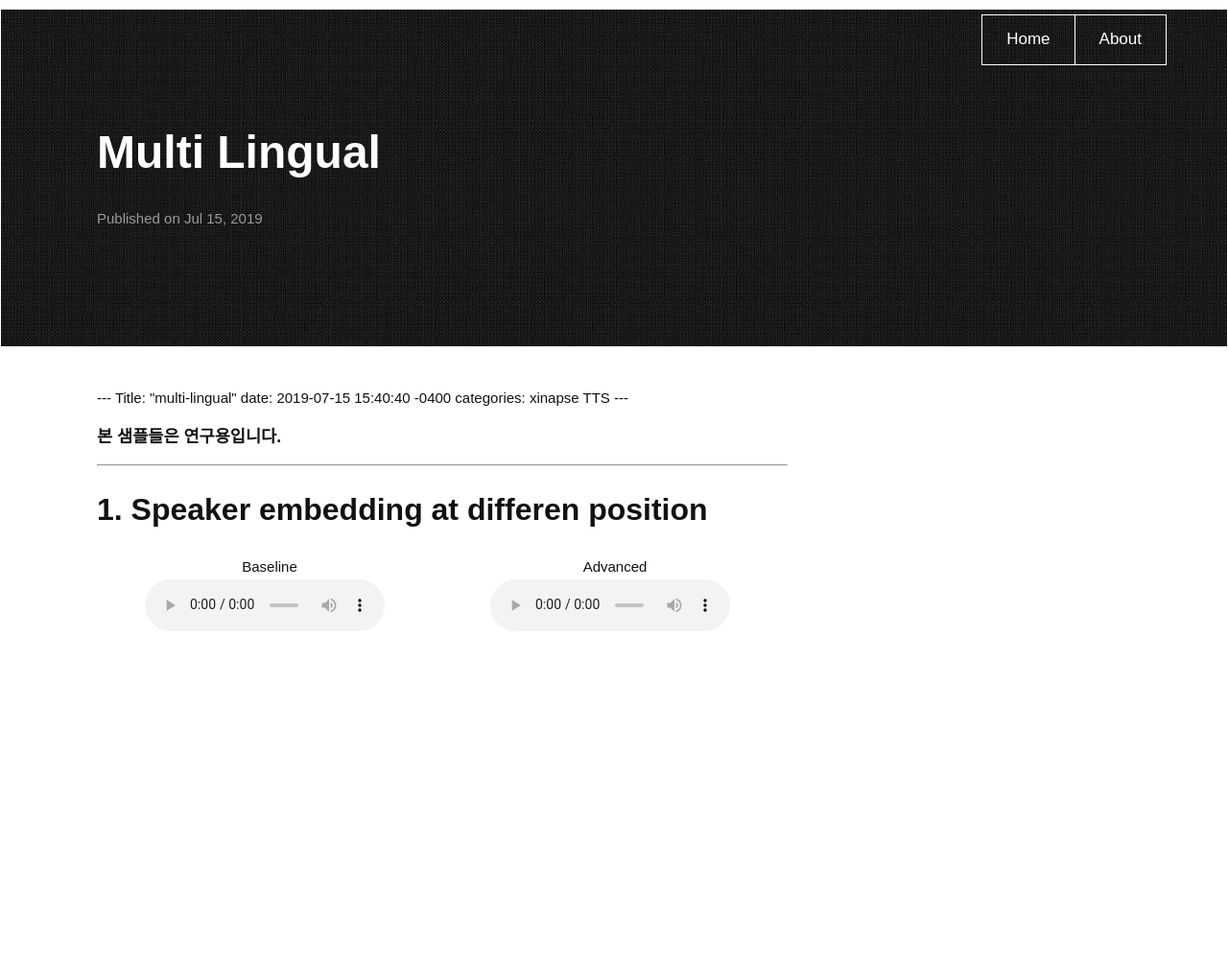
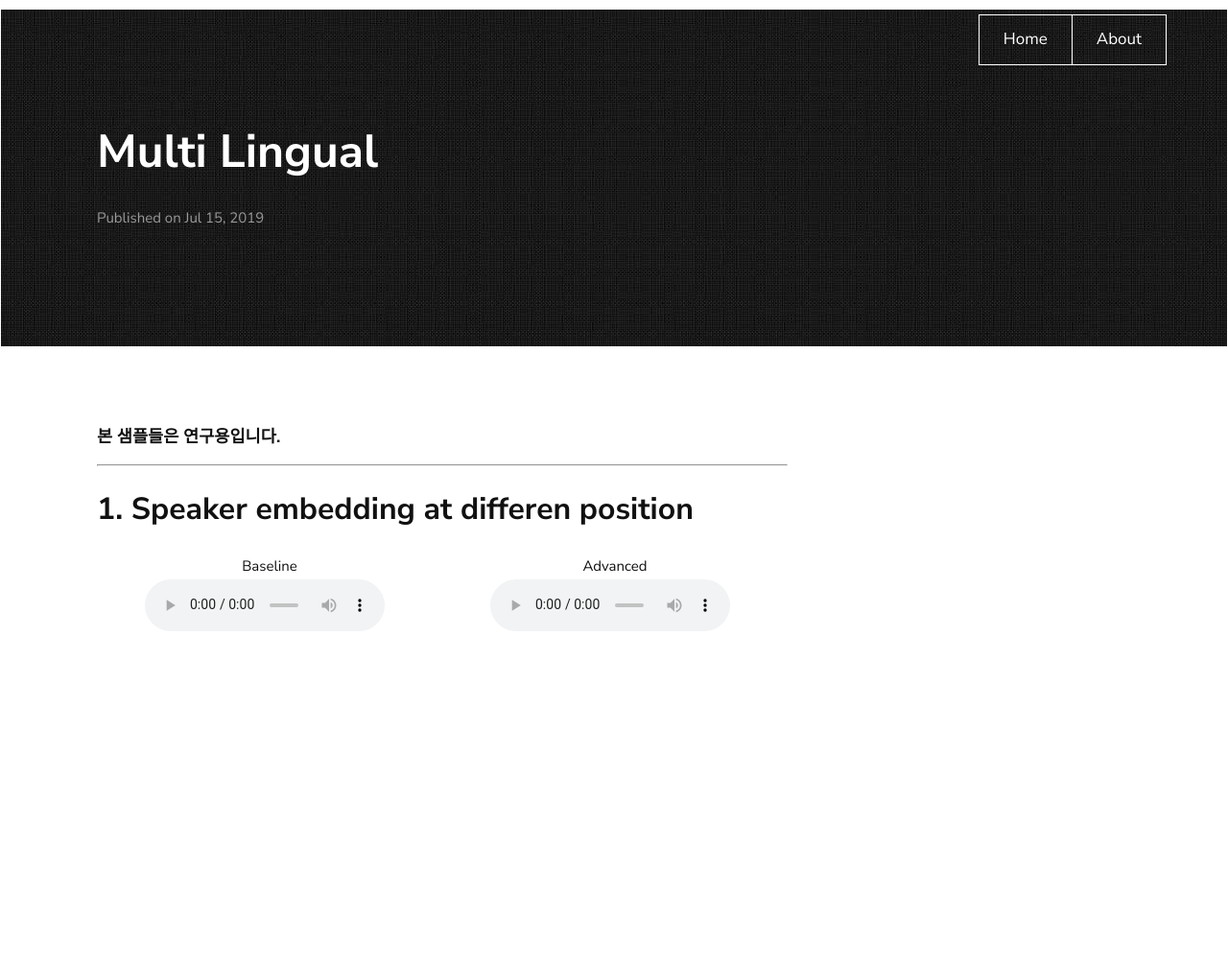
Before and after one commit to Ondal90/ondal90, a Jekyll site: the page built from _posts/2019-07-15-multi-lingual.md, in a window 1280 px wide. Shown: the whole page at 96% size. Built offline with Jekyll 4.4.1, drawn with Linux system fonts in a browser that asks for light colours; our own code applies the rules of GitHub Pages for plain Markdown files; some of the changed lines change nothing that is shown.

Commit message:
Update 2019-07-15-multi-lingual.md

```diff
--- a/_posts/2019-07-15-multi-lingual.md
+++ b/_posts/2019-07-15-multi-lingual.md
@@ -1,7 +1,9 @@
-<html lang="en">
+---
+Title: "multi-lingual"
+date: 2019-07-15 15:40:40 -0400
+categories: xinapse TTS
+---
 <head>
-  <meta charset="utf-8">
-  <title>Audio samples from "Building a mixed-lingual neural TTS system with only monolingual data"</title>
   <style>
     body {
       margin: 0;
@@ -9,7 +11,6 @@
       background: #fff;
       color: #111;
       font-size: 15px;
-      font-family: sans-serif;
       font-weight: 400;
       line-height: 1.8;
       overflow-x: hidden;
@@ -33,11 +34,7 @@
     }
   </style>
 </head>
----
-Title: "multi-lingual"
-date: 2019-07-15 15:40:40 -0400
-categories: xinapse TTS
----
+
 
 <br>
 <h3>본 샘플들은 연구용입니다.</h3>
```
